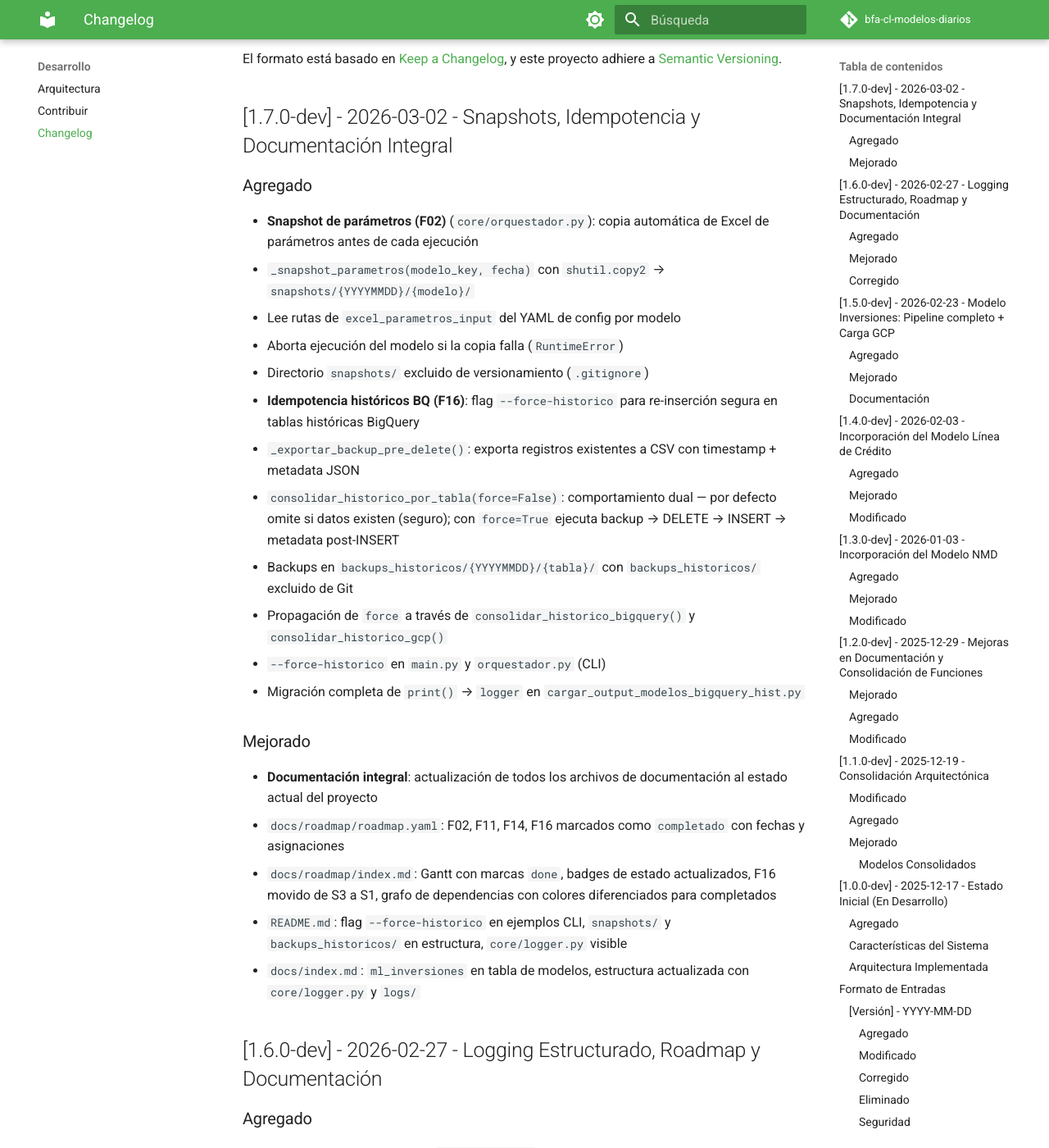
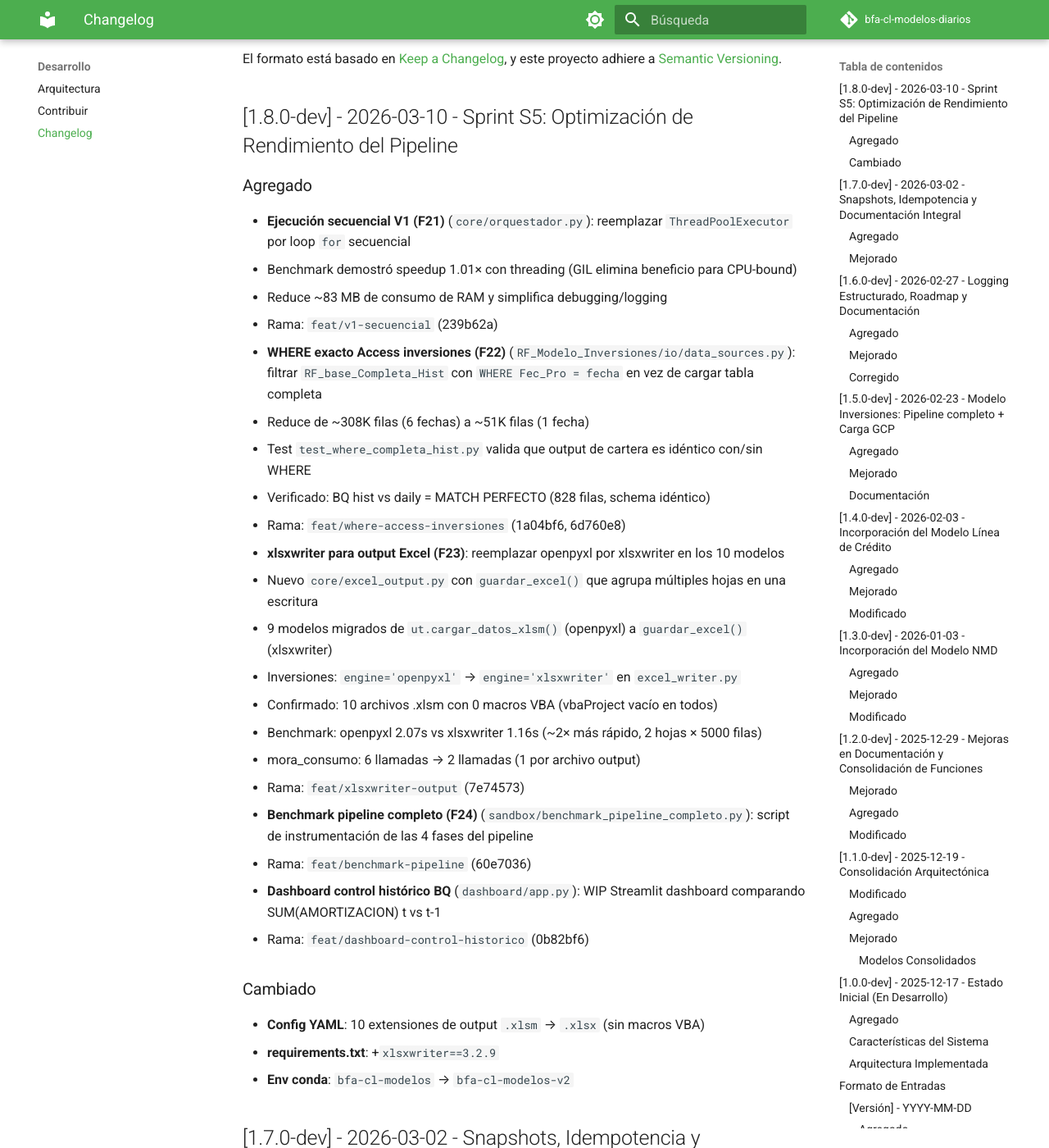
Before and after one commit to vmlandae/bfa-cl-modelos-diarios-v1, an MkDocs documentation site: the page built from docs/CHANGELOG.md, in a window 1280 px wide and 1400 px high, scrolled down 210 px. Shown: the whole window at 82% size. Built offline with MkDocs 1.6.1 and Material for MkDocs 9.7.7, drawn with Linux system fonts in a browser that asks for light colours.

Commit message:
docs: actualizar roadmap y changelog — Sprint S5 completado (F21-F24)
- roadmap.yaml: F21, F22, F23, F24 marcados como completado con fechas y commits
- CHANGELOG 1.8.0-dev: detalle de las 4 features + dashboard + cambios config

```diff
--- a/docs/CHANGELOG.md
+++ b/docs/CHANGELOG.md
@@ -4,6 +4,36 @@ Registro de cambios y actualizaciones del proyecto BFA-CL Modelos Diarios.
 
 El formato está basado en [Keep a Changelog](https://keepachangelog.com/en/1.0.0/),
 y este proyecto adhiere a [Semantic Versioning](https://semver.org/spec/v2.0.0.html).
+
+## [1.8.0-dev] - 2026-03-10 - Sprint S5: Optimización de Rendimiento del Pipeline
+
+### Agregado
+- **Ejecución secuencial V1 (F21)** (`core/orquestador.py`): reemplazar `ThreadPoolExecutor` por loop `for` secuencial
+  - Benchmark demostró speedup 1.01× con threading (GIL elimina beneficio para CPU-bound)
+  - Reduce ~83 MB de consumo de RAM y simplifica debugging/logging
+  - Rama: `feat/v1-secuencial` (239b62a)
+- **WHERE exacto Access inversiones (F22)** (`RF_Modelo_Inversiones/io/data_sources.py`): filtrar `RF_base_Completa_Hist` con `WHERE Fec_Pro = fecha` en vez de cargar tabla completa
+  - Reduce de ~308K filas (6 fechas) a ~51K filas (1 fecha)
+  - Test `test_where_completa_hist.py` valida que output de cartera es idéntico con/sin WHERE
+  - Verificado: BQ hist vs daily = MATCH PERFECTO (828 filas, schema idéntico)
+  - Rama: `feat/where-access-inversiones` (1a04bf6, 6d760e8)
+- **xlsxwriter para output Excel (F23)**: reemplazar openpyxl por xlsxwriter en los 10 modelos
+  - Nuevo `core/excel_output.py` con `guardar_excel()` que agrupa múltiples hojas en una escritura
+  - 9 modelos migrados de `ut.cargar_datos_xlsm()` (openpyxl) a `guardar_excel()` (xlsxwriter)
+  - Inversiones: `engine='openpyxl'` → `engine='xlsxwriter'` en `excel_writer.py`
+  - Confirmado: 10 archivos .xlsm con 0 macros VBA (vbaProject vacío en todos)
+  - Benchmark: openpyxl 2.07s vs xlsxwriter 1.16s (~2× más rápido, 2 hojas × 5000 filas)
+  - mora_consumo: 6 llamadas → 2 llamadas (1 por archivo output)
+  - Rama: `feat/xlsxwriter-output` (7e74573)
+- **Benchmark pipeline completo (F24)** (`sandbox/benchmark_pipeline_completo.py`): script de instrumentación de las 4 fases del pipeline
+  - Rama: `feat/benchmark-pipeline` (60e7036)
+- **Dashboard control histórico BQ** (`dashboard/app.py`): WIP Streamlit dashboard comparando SUM(AMORTIZACION) t vs t-1
+  - Rama: `feat/dashboard-control-historico` (0b82bf6)
+
+### Cambiado
+- **Config YAML**: 10 extensiones de output `.xlsm` → `.xlsx` (sin macros VBA)
+- **requirements.txt**: +`xlsxwriter==3.2.9`
+- **Env conda**: `bfa-cl-modelos` → `bfa-cl-modelos-v2`
 
 ## [1.7.0-dev] - 2026-03-02 - Snapshots, Idempotencia y Documentación Integral
 
```
Also changed, not shown: docs/roadmap/roadmap.yaml (+50 -32 lines).
